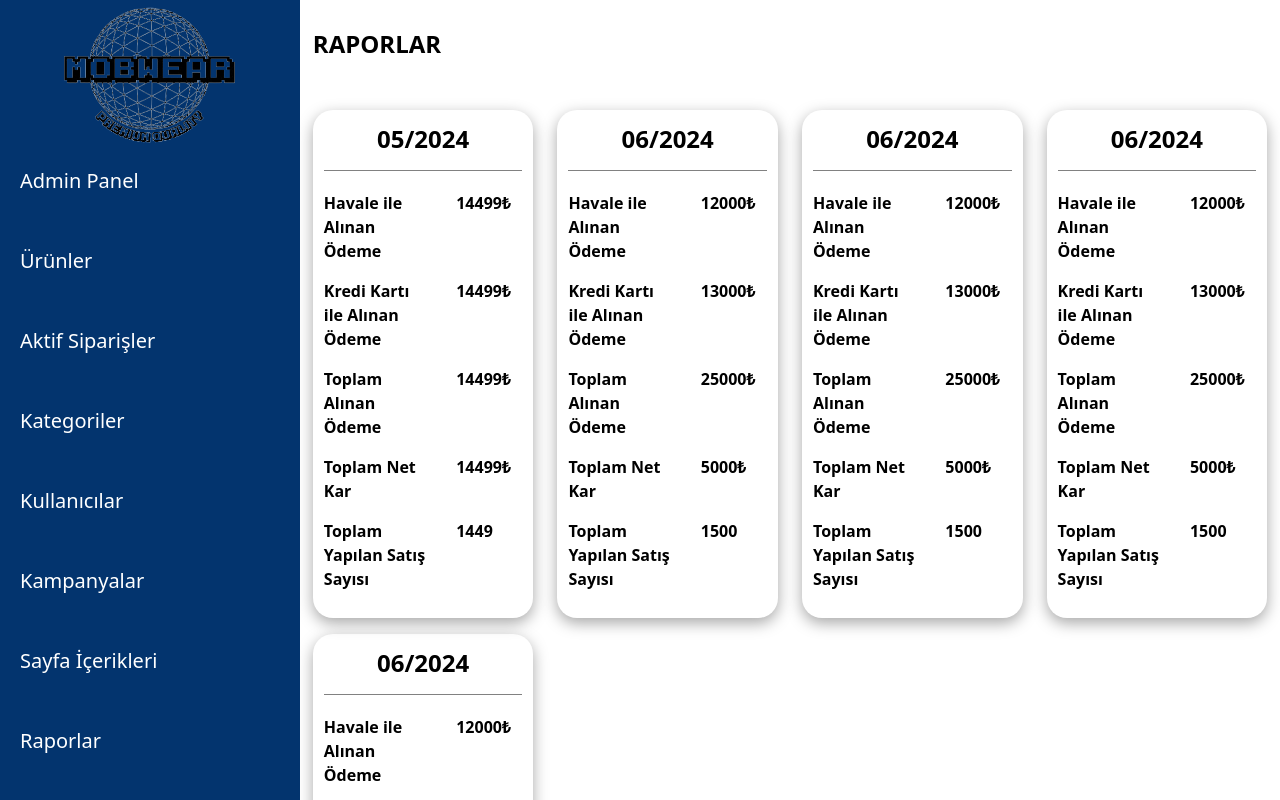
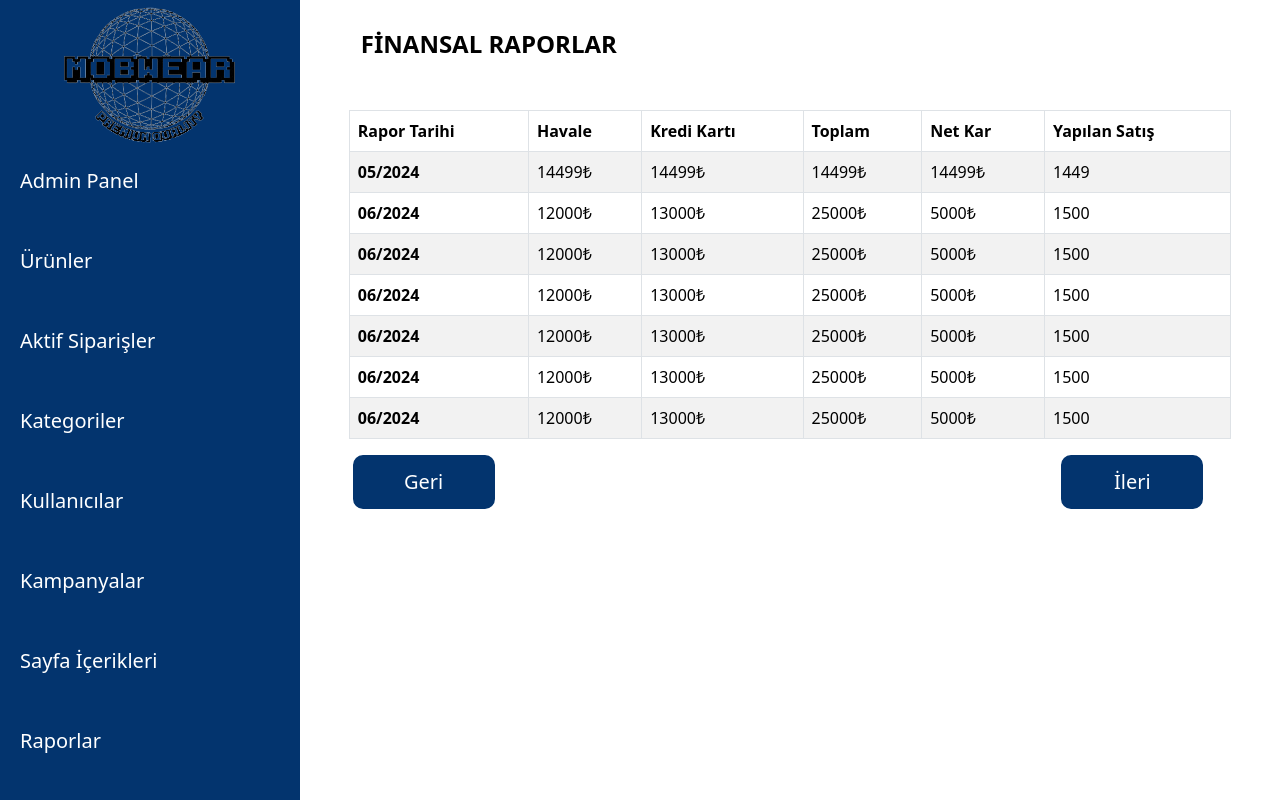
Before and after one commit to mertcakirm/E-Commerce-Admin, a React (Vite) app: page /raporlar in a window 1280 px wide. Shown: the top 800 px of the page. Built offline with nearby package versions, Linux system fonts and the light colour scheme.

Commit message:
Mob-Wear-Admin v-1.1

```diff
--- a/src/pages/admin-aktif-siparis.jsx
+++ b/src/pages/admin-aktif-siparis.jsx
@@ -10,6 +10,7 @@ const Admin_aktif_siparis = () => {
     { id: 2, name: 'Furkan Geren', address: 'Şehitler Tepesi Mah. 3686 sokak Salkım evleri sitesi ablok kat 4 no 10', phone: '05237236273', payment: true, status: 'Hazırlanıyor' },
     { id: 3, name: 'Furkan Geren', address: 'Şehitler Tepesi Mah. 3686 sokak Salkım evleri sitesi ablok kat 4 no 10', phone: '05237236273', payment: true, status: 'Hazırlanıyor' },
     { id: 4, name: 'Furkan Geren', address: 'Şehitler Tepesi Mah. 3686 sokak Salkım evleri sitesi ablok kat 4 no 10', phone: '05237236273', payment: true, status: 'Hazırlanıyor' },
+    { id: 5, name: 'Furkan Geren', address: 'Şehitler Tepesi Mah. 3686 sokak Salkım evleri sitesi ablok kat 4 no 10', phone: '05237236273', payment: true, status: 'Hazırlanıyor' },
     { id: 5, name: 'Furkan Geren', address: 'Şehitler Tepesi Mah. 3686 sokak Salkım evleri sitesi ablok kat 4 no 10', phone: '05237236273', payment: true, status: 'Hazırlanıyor' }
   ]);
 
@@ -28,7 +29,7 @@ const Admin_aktif_siparis = () => {
         <div className="row admin-genel-row">
           <div className="col-12 alt-basliklar-admin">Aktif Sipariş Listesi</div>
           <div className="table-responsive">
-            <table className="table">
+            <table className="table mt-3 table-striped">
               <thead>
               <tr>
                 <th scope="col">Ürün Kodu</th>
--- a/src/pages/admin-css/admin-genel.css
+++ b/src/pages/admin-css/admin-genel.css
@@ -244,11 +244,19 @@
 
   .popup-content {
     background: white;
-    padding: 20px;
-    border-radius: 5px;
-    width: 70%;
+    padding: 50px;
+    border-radius: 10px;
+    border: 3px solid #000;
+    width: 500px;
     max-width: 100%;
     box-shadow: 0 0 10px rgba(0, 0, 0, 0.1);
+  }
+
+  .form-group{
+      display: flex;
+      flex-direction: column;
+      row-gap: 30px;
+
   }
 
   .popup-header {
@@ -419,7 +427,7 @@
   max-width: 200px;
 }
 
-  /* kategoriler-detay */
+/* kategoriler-detay */
 
 .kategori-adi-detay-inp{
   width: 100%;
@@ -553,3 +561,17 @@ outline: none;
   overflow: hidden;
   overflow-y: scroll;
 }
+
+.popup-inp{
+    height: 30px;
+    border-radius: 5px;
+    border: 1px solid #000;
+}
+
+.add-btn{
+    background: #fff;
+    color: #000;
+    border: 1px solid #000;
+    border-radius: 5px;
+    padding: 5px 30px;
+}
--- a/src/pages/admin-login.jsx
+++ b/src/pages/admin-login.jsx
@@ -16,7 +16,7 @@ const Admin_login = () => {
       password: password
     };
     try {
-      const response = await fetch('http://213.142.159.49:8000/api/auth/admin/login', {
+      const response = await fetch('http://localhost:8084/api/auth/admin/login', {
         method: 'POST',
         headers: {
           'Content-Type': 'application/json'
--- a/src/pages/admin-raporlar.jsx
+++ b/src/pages/admin-raporlar.jsx
@@ -5,6 +5,8 @@ const Admin_raporlar = () => {
   // Sample data for reports
   const reports = [
     { month: '05/2024', data: { bankTransfer: '14499₺', creditCard: '14499₺', totalPayment: '14499₺', netProfit: '14499₺', totalSales: '1449' } },
+    { month: '06/2024', data: { bankTransfer: '12000₺', creditCard: '13000₺', totalPayment: '25000₺', netProfit: '5000₺', totalSales: '1500' } },
+    { month: '06/2024', data: { bankTransfer: '12000₺', creditCard: '13000₺', totalPayment: '25000₺', netProfit: '5000₺', totalSales: '1500' } },
     { month: '06/2024', data: { bankTransfer: '12000₺', creditCard: '13000₺', totalPayment: '25000₺', netProfit: '5000₺', totalSales: '1500' } },
     { month: '06/2024', data: { bankTransfer: '12000₺', creditCard: '13000₺', totalPayment: '25000₺', netProfit: '5000₺', totalSales: '1500' } },
     { month: '06/2024', data: { bankTransfer: '12000₺', creditCard: '13000₺', totalPayment: '25000₺', netProfit: '5000₺', totalSales: '1500' } },
@@ -26,39 +28,37 @@ const Admin_raporlar = () => {
     <div>
       <Admin_sidebar />
       <div className="admin-sag-container">
-        <div className="row admin-genel-row">
-          <div className="col-12 alt-basliklar-admin mb-5">RAPORLAR</div>
-          {currentReports.map((report, index) => (
-              <div key={index} className="col-lg-3 mb-3">
-                <div className="rapor-card">
-                  <div className="rapor-card-baslik">{report.month}</div>
-                  <div className="row col-12 mb-3">
-                    <div className="col-lg-8 finansal-bakis-anasayfa-admin">Havale ile Alınan Ödeme</div>
-                    <div className="col-lg-4 finansal-bakis-anasayfa-admin">{report.data.bankTransfer}</div>
-                  </div>
-                  <div className="row col-12 mb-3">
-                    <div className="col-lg-8 finansal-bakis-anasayfa-admin">Kredi Kartı ile Alınan Ödeme</div>
-                    <div className="col-lg-4 finansal-bakis-anasayfa-admin">{report.data.creditCard}</div>
-                  </div>
-                  <div className="row col-12 mb-3">
-                    <div className="col-lg-8 finansal-bakis-anasayfa-admin">Toplam Alınan Ödeme</div>
-                    <div className="col-lg-4 finansal-bakis-anasayfa-admin">{report.data.totalPayment}</div>
-                  </div>
-                  <div className="row col-12 mb-3">
-                    <div className="col-lg-8 finansal-bakis-anasayfa-admin">Toplam Net Kar</div>
-                    <div className="col-lg-4 finansal-bakis-anasayfa-admin">{report.data.netProfit}</div>
-                  </div>
-                  <div className="row col-12 mb-3">
-                    <div className="col-lg-8 finansal-bakis-anasayfa-admin">Toplam Yapılan Satış Sayısı</div>
-                    <div className="col-lg-4 finansal-bakis-anasayfa-admin">{report.data.totalSales}</div>
-                  </div>
-                </div>
-              </div>
-          ))}
-          <div className="row col-12 px-3 justify-content-between">
-            <button className="tumunu-gor-btn-admin col-1" onClick={() => setPageNum(pageNum - 1)}>Geri</button>
-            <button className="tumunu-gor-btn-admin col-1" onClick={() => setPageNum(pageNum + 1)}>İleri</button>
-          </div>
+        <div className="row px-5 admin-genel-row">
+          <div className="col-12 alt-basliklar-admin mb-5">FİNANSAL RAPORLAR</div>
+              <table className="table table-striped  table-bordered">
+                <thead>
+                  <tr>
+                    <th scope="col">Rapor Tarihi</th>
+                    <th scope="col">Havale</th>
+                    <th scope="col">Kredi Kartı</th>
+                    <th scope="col">Toplam</th>
+                    <th scope="col">Net Kar</th>
+                    <th scope="col">Yapılan Satış</th>
+                  </tr>
+                </thead>
+                <tbody>
+                {currentReports.map((report, index) => (
+                    <tr key={index}>
+                      <th scope="row">{report.month}</th>
+                      <td>{report.data.bankTransfer}</td>
+                      <td>{report.data.creditCard}</td>
+                      <td>{report.data.totalPayment}</td>
+                      <td>{report.data.netProfit}</td>
+                      <td>{report.data.totalSales}</td>
+                    </tr>
+                  ))}
+                </tbody>
+              </table>
+
+            <div className="row col-12 px-3 justify-content-between">
+              <button className="tumunu-gor-btn-admin col-2" onClick={() => setPageNum(pageNum - 1)}>Geri</button>
+              <button className="tumunu-gor-btn-admin col-2" onClick={() => setPageNum(pageNum + 1)}>İleri</button>
+            </div>
         </div>
       </div>
     </div>
```
Also changed, not shown: src/components/child/AddOfferPopUp.jsx (+30 -30 lines), src/pages/admin-kampanyalar.jsx (+23 -40 lines).
